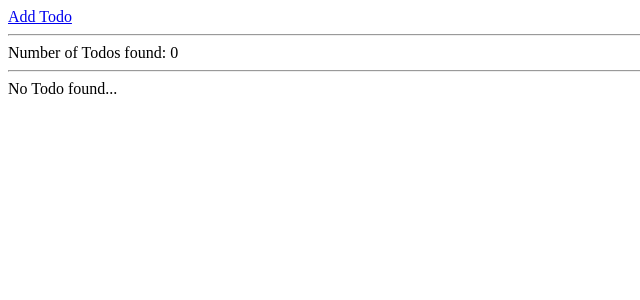
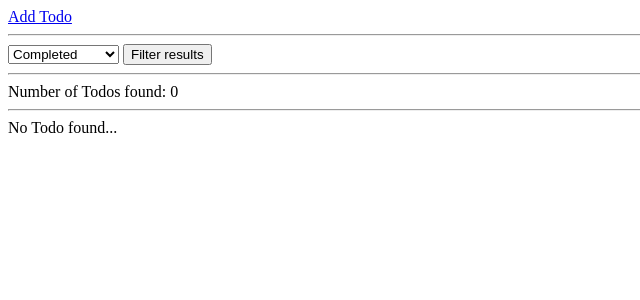
Before and after one commit to amar-sheikh/django_todos, a Django app: page / in a window 1280 px wide. Shown: the top 300 px of the page, without its empty margins (0-640 px from the left). Run offline with Django 5.2, Linux system fonts and the light colour scheme; data that the repository does not hold is empty.

Commit message:
Add status filter

```diff
--- a/app/templates/todo/list.html
+++ b/app/templates/todo/list.html
@@ -17,6 +17,15 @@
     <div>
         <a href="{% url 'todo_create' %}">Add Todo</a>
     <div>
+    <hr>
+    <form action="{% url 'todo_list' %}" method="get">
+        <select name="status">
+            <option value="all">All</option>
+            <option value="completed" selected>Completed</option>
+            <option value="not_completed">Not Completed</option>
+        </select>
+        <button type="submit">Filter results</button>
+    </form>
     <hr>
     <div>Number of Todos found: {{ todos | length }}</div>
     <hr>
--- a/app/views.py
+++ b/app/views.py
@@ -6,6 +6,16 @@ class TodoList(ListView):
     model=Todo
     template_name='todo/list.html'
     context_object_name='todos'
+
+    def get_queryset(self):
+        status = self.request.GET.get('status', 'completed')
+
+        if status == 'all':
+            return Todo.objects.all()
+        elif status == 'not_completed':
+            return Todo.objects.filter(is_completed=False)
+        else:
+            return Todo.objects.filter(is_completed=True)
 
 class TodoCreate(CreateView):
     model=Todo
```
